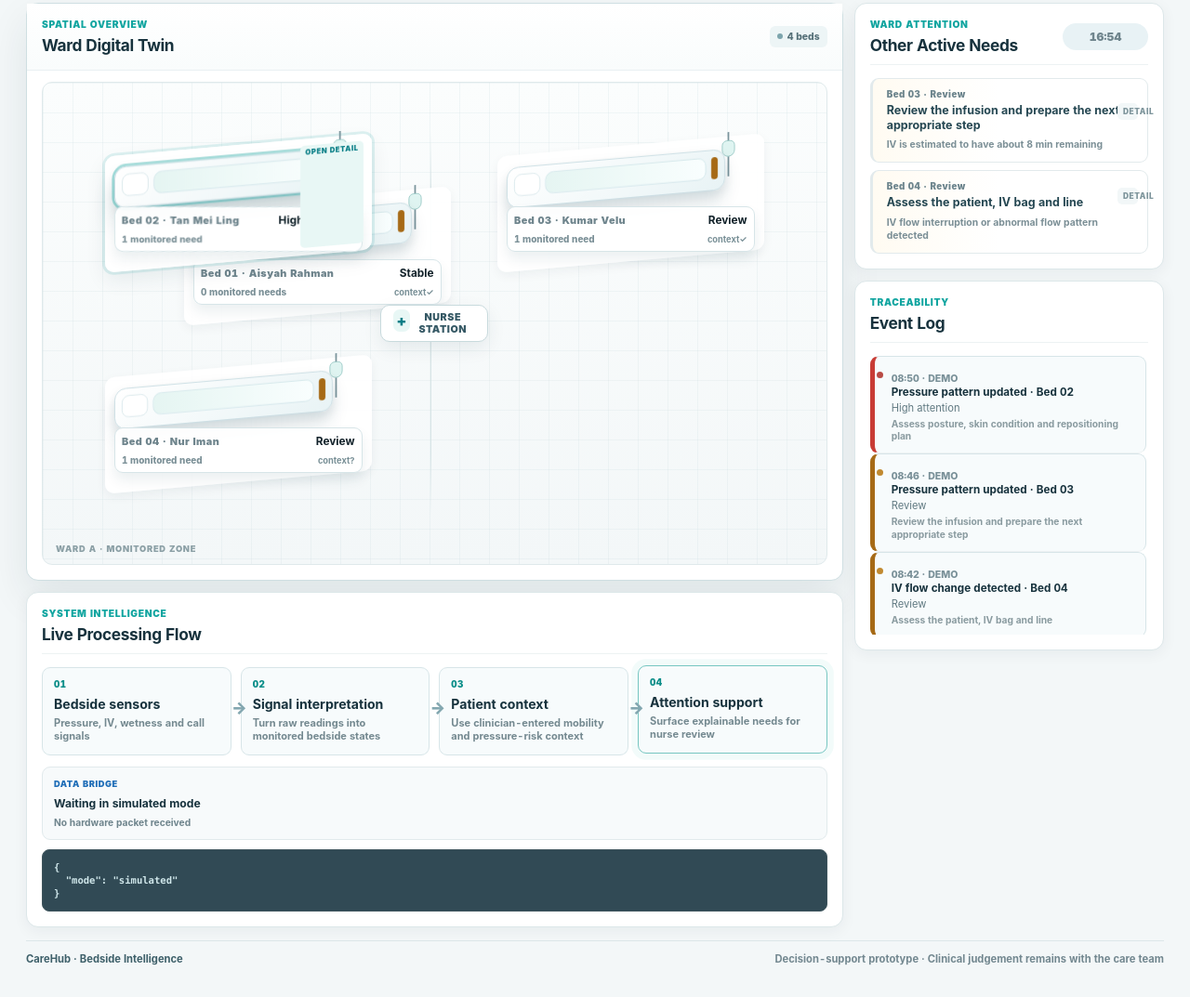
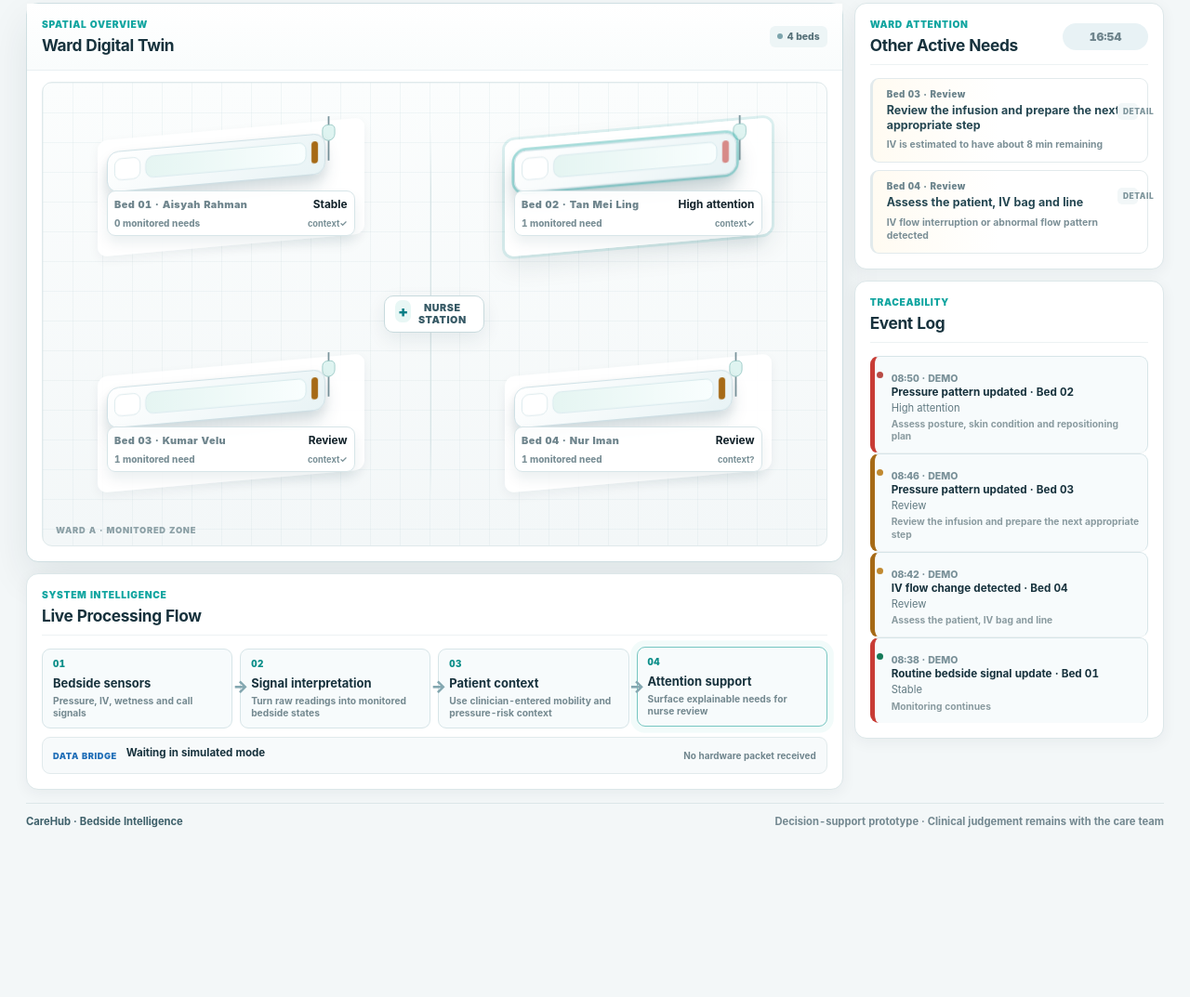
Before and after one commit to meishuet16/CareHubAI, a website: page index.html in a window 1280 px wide. Shown: the part 404-1477 px from the top of the page at 93% size. After the commit the page ends 1329 px from the top, so only its background shows below. Drawn offline with Linux system fonts and the light colour scheme.

Commit message:
Load real-render polish layer

```diff
--- a/index.html
+++ b/index.html
@@ -8,6 +8,7 @@
     <link rel="stylesheet" href="./demo-visuals.css" />
     <link rel="stylesheet" href="./product-polish.css" />
     <link rel="stylesheet" href="./navigation-shell.css" />
+    <link rel="stylesheet" href="./real-render-corrections.css" />
   </head>
   <body>
     <main class="dashboard">
@@ -74,5 +75,6 @@
     <script type="module" src="./dashboard-v2.js"></script>
     <script type="module" src="./demo-visuals.js"></script>
     <script type="module" src="./dashboard-navigation.js"></script>
+    <script type="module" src="./real-render-corrections.js"></script>
   </body>
 </html>
```
